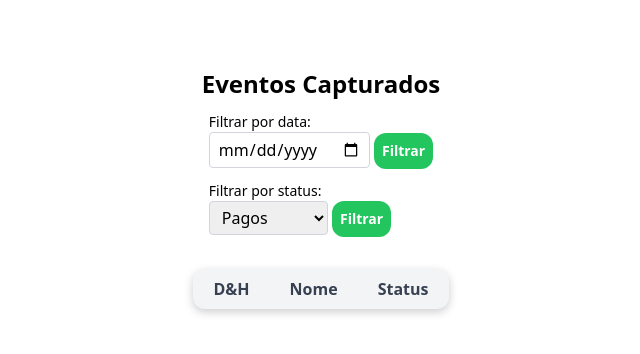
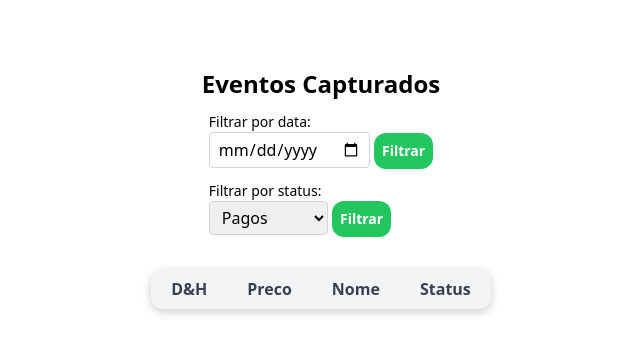
Before and after one commit to shdwmere/flask-pywebhook, a Flask app: page /logs in a window 1280 px wide. Shown: the top 354 px of the page, without its empty margins (319-959 px from the left). Run offline with Flask 2, Linux system fonts and the light colour scheme; lists and menus that the app fills with data are empty; some libraries are stand-ins or nearby versions.

Commit message:
added preco again

```diff
--- a/main.py
+++ b/main.py
@@ -30,7 +30,7 @@ def webhook_listener():
     cpf = dados_evento.get('data', {}).get('customer', {}).get('document', {}).get('number')
     email = dados_evento.get('data', {}).get('customer', {}).get('email')
     status_pagamento = dados_evento.get('data', {}).get('status')
-    #preco = dados_evento.get('data', {}).get('items', {}).get('unitPrice')
+    preco = [item.get('unitPrice') for item in dados_evento.get('data', {}).get('items', [])]
 
 
     # Obtendo o fuso horário de Brasília
@@ -51,7 +51,7 @@ def webhook_listener():
         # 'cpf': cpf,
         # 'email': email,
         'status_pagamento': status_pagamento,
-        #'preco': preco
+        'preco': preco
     })
     # End Logs handling
 
@@ -98,7 +98,7 @@ def webhook_listener():
     elif status_pagamento == 'waiting_payment':
         print("Pagamento pendente.")
         print(dados_evento)
-        #print(preco)
+        print(preco)
     else:
         print("Pagamento recusado.")
     # End API Logic Handle
--- a/templates/logs.html
+++ b/templates/logs.html
@@ -35,12 +35,14 @@
         <table class="bg-gray-100 text-center rounded-xl shadow-[0_3px_10px_rgb(0,0,0,0.2)]">
             <tr>
                 <th class="px-5 py-2 text-gray-700 font-semibold">D&H</th>
+                <th class="px-5 py-2 text-gray-700 font-semibold">Preco</th>
                 <th class="px-5 py-2 text-gray-700 font-semibold">Nome</th>
                 <th class="px-5 py-2 text-gray-700 font-semibold">Status</th>
             </tr>
             {% for log in logs %}
             <tr>
                 <td class="px-5 text-sm py-2 text-gray-700">{{ log['data_logs' ]}}<br/>{{ log['hora_evento'] }}</td>
+                <td class="px-5 text-sm py-2 text-gray-600">{{ log['preco'] }}</td>
                 <td class="px-5 text-sm py-2 text-gray-600">{{ log['nome'] }}</td>
                 {% if log['status_pagamento'] == 'paid' %}
                 <td class="px-5 text-sm py-2"><p class="text-green-500 font-semibold p-1 rounded-xl bg-green-200">Paid</p></td>
```
